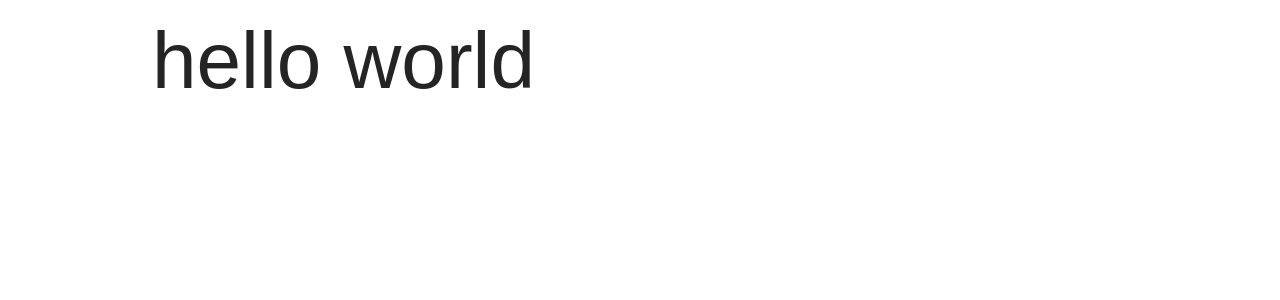
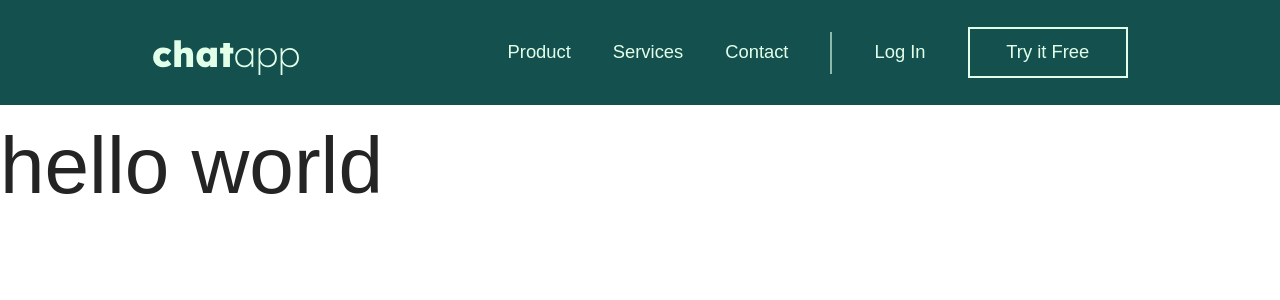
Before and after one commit to aka-luan/callapp-lp, a Next.js app: page / in a window 1280 px wide. Shown: the top 300 px of the page. Built offline with nearby package versions, Linux system fonts and the light colour scheme.

Commit message:
desktop nav header w minimal animations + initial Button component

```diff
--- /dev/null
+++ b/src/app/components/Button.jsx
@@ -0,0 +1,14 @@
+export default function Button({ isNav, type, children }) {
+  return (
+    <button
+      className={`hover:scale-90 px-7 ${
+        isNav ? 'py-[10px]' : 'py-5'
+      } border-lightgreen border-2 ${
+        type === 'primary'
+          ? 'bg-lightgreen text-green'
+          : 'bg-transparent text-lightgreen'
+      }`}>
+      {children}
+    </button>
+  );
+}
--- /dev/null
+++ b/src/app/components/Header.jsx
@@ -0,0 +1,40 @@
+import Image from 'next/image';
+import Button from './Button';
+
+export default function Header() {
+  return (
+    <header className='bg-green text-lightgreen text-sm'>
+      <div className='flex container mx-auto justify-between'>
+        <a href='#'>
+          <Image
+            src='/logo.svg'
+            width={160}
+            height={105}
+            alt='chatapp writen in light green'
+          />
+        </a>
+
+        <nav className='flex items-center'>
+          <ul className='flex items-center gap-8 h-8'>
+            <li>
+              <a href='#product' className='hover:border-b-2 border-lightgreen pb-1'>Product</a>
+            </li>
+            <li>
+              <a href='#product' className='hover:border-b-2 border-lightgreen pb-1'>Services</a>
+            </li>
+            <li>
+              <a href='#contact' className='hover:border-b-2 border-lightgreen pb-1'>Contact</a>
+            </li>
+            <span className='w-[2px] h-[inherit] bg-lightgreen opacity-60'></span>
+            <li>
+              <a href='#contact' className='hover:border-b-2 border-lightgreen pb-1'>Log In</a>
+            </li>
+            <li>
+              <Button isNav={true}>Try it Free</Button>
+            </li>
+          </ul>
+        </nav>
+      </div>
+    </header>
+  );
+}
--- a/src/app/layout.js
+++ b/src/app/layout.js
@@ -16,7 +16,7 @@ export default function RootLayout({ children }) {
   return (
     <html lang="en">
       <body
-        className={`${lexend.variable}  antialiased`}
+        className={`font-sans antialiased`}
       >
         {children}
       </body>
--- a/src/app/page.js
+++ b/src/app/page.js
@@ -1,8 +1,9 @@
-import Image from "next/image";
+import Header from "./components/Header";
 
 export default function Home() {
   return (
-    <div className="container mx-auto">
+    <div className="">
+      <Header />
       <h1>hello world</h1>
     </div>
   );
```
Also changed, not shown: public/logo.svg (renamed from public/Logo Light.svg).
